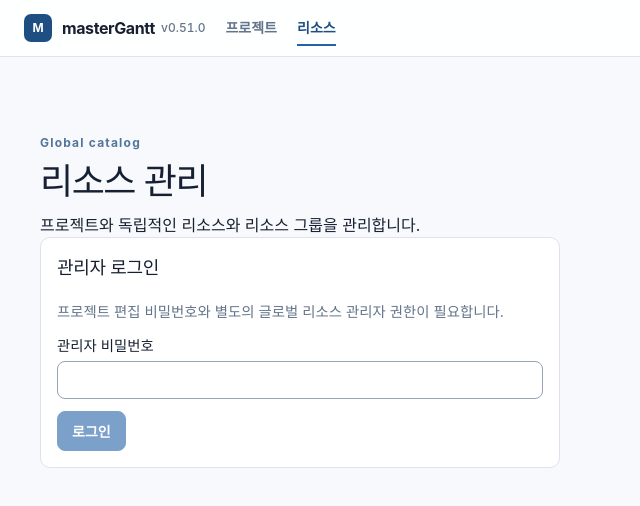
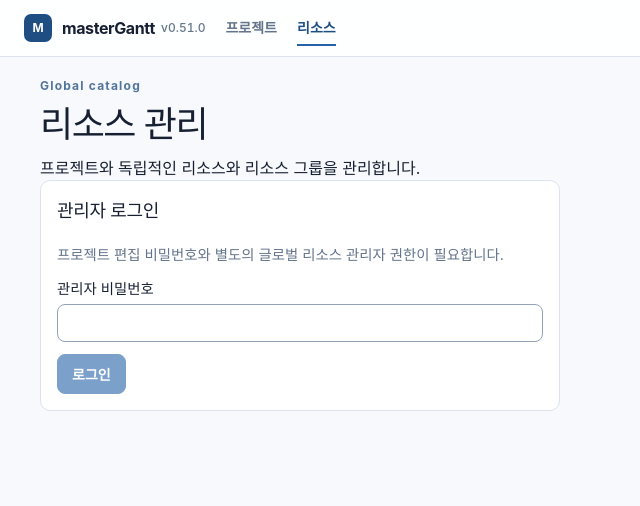
Before and after one commit to planner77/masterGantt, a Next.js app: page /resources in a window 1280 px wide. Shown: the top 506 px of the page, without its empty margins (0-640 px from the left). Built offline with nearby package versions, Linux system fonts and the light colour scheme.

Commit message:
style: compact resources page spacing (#235)

```diff
--- a/src/app/globals.css
+++ b/src/app/globals.css
@@ -260,6 +260,10 @@ button:focus-visible {
   padding-block: clamp(1rem, 2vw, 1.5rem);
 }
 
+.main-content:has(> .resources-page) {
+  padding-block: 1.25rem 2.5rem;
+}
+
 .page-section {
   display: grid;
   gap: 2.25rem;
```
